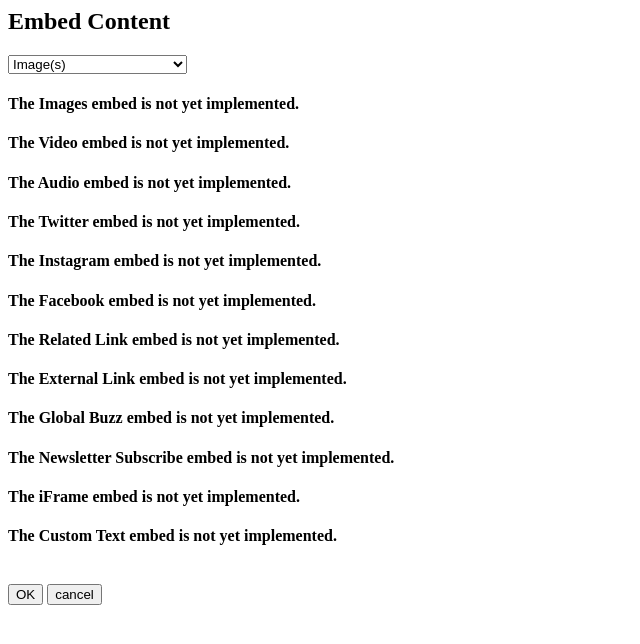
After one commit to PublicRadioInternational/embed-containers, a PHP site: page /modal/modal_main.php in a window 1280 px wide. The commit adds this page. Shown: the top 644 px of the page, without its empty margins (0-640 px from the left). Run offline with PHP 8.4, Linux system fonts and the light colour scheme.

Commit message:
organization and setup
setup for making all the embed type forms by organizing things into
their own html files and linking with php include statements

```diff
--- a/src/html/index.php
+++ b/src/html/index.php
@@ -41,7 +41,7 @@
 		</div>
 
 		<div id="em-modal">
-			<?php include 'modals/exampleModal.html'; ?>
+			<?php include "modal/modal_main.php"; ?>
 		</div>
 
 		<button id="dump-content" class="btn btn-primary">dump content</button>
--- /dev/null
+++ b/src/html/modal/modal_audio.html
@@ -0,0 +1 @@
+<h4>The Audio embed is not yet implemented.</h4>
--- /dev/null
+++ b/src/html/modal/modal_customText.html
@@ -0,0 +1 @@
+<h4>The Custom Text embed is not yet implemented.</h4>
--- /dev/null
+++ b/src/html/modal/modal_externalLink.html
@@ -0,0 +1 @@
+<h4>The External Link embed is not yet implemented.</h4>
--- /dev/null
+++ b/src/html/modal/modal_facebook.html
@@ -0,0 +1 @@
+<h4>The Facebook embed is not yet implemented.</h4>
--- /dev/null
+++ b/src/html/modal/modal_globalBuzz.html
@@ -0,0 +1 @@
+<h4>The Global Buzz embed is not yet implemented.</h4>
--- /dev/null
+++ b/src/html/modal/modal_iframe.html
@@ -0,0 +1 @@
+<h4>The iFrame embed is not yet implemented.</h4>
--- /dev/null
+++ b/src/html/modal/modal_image.html
@@ -0,0 +1 @@
+<h4>The Images embed is not yet implemented.</h4>
--- /dev/null
+++ b/src/html/modal/modal_instagram.html
@@ -0,0 +1 @@
+<h4>The Instagram embed is not yet implemented.</h4>
--- /dev/null
+++ b/src/html/modal/modal_main.php
@@ -0,0 +1,73 @@
+<div class="modal-content">
+	<div class="modal-header">
+		<h2>Embed Content</h2>
+	</div>
+	<select class="" id="select-embed-type">
+		<option value="image">Image(s)</option>
+		<option value="video">Video</option>
+		<option value="audio">Audio</option>
+		<option value="twitter">Tweet</option>
+		<option value="instagram">Instagram Image</option>
+		<option value="facebook">Facebook Status</option>
+		<option value="relatedLink">Related link</option>
+		<option value="externalLink">External link</option>
+		<option value="globalBuzz">Global Buzz</option>
+		<option value="newsletterSubscribe">Newsletter Subscribe form</option>
+		<option value="iframe">iFrame</option>
+		<option value="customText">Custom Text</option>
+	</select>
+
+	<div id="image">
+		<?php include 'modal_image.html'; ?>
+	</div>
+
+	<div id="video">
+		<?php include 'modal_video.html'; ?>
+	</div>
+
+	<div id="audio">
+		<?php include 'modal_audio.html'; ?>
+	</div>
+
+	<div id="twitter">
+		<?php include 'modal_twitter.html'; ?>
+	</div>
+
+	<div id="instagram">
+		<?php include 'modal_instagram.html'; ?>
+	</div>
+
+	<div id="facebook">
+		<?php include 'modal_facebook.html'; ?>
+	</div>
+
+	<div id="relatedLink">
+		<?php include 'modal_relatedLink.html'; ?>
+	</div>
+
+	<div id="externalLink">
+		<?php include 'modal_externalLink.html'; ?>
+	</div>
+
+	<div id="globalBuzz">
+		<?php include 'modal_globalBuzz.html'; ?>
+	</div>
+
+	<div id="newsletterSubscribe">
+		<?php include 'modal_newsletterSubscribe.html'; ?>
+	</div>
+
+	<div id="iframe">
+		<?php include 'modal_iframe.html'; ?>
+	</div>
+
+	<div id="customText">
+		<?php include 'modal_customText.html'; ?>
+	</div>
+
+	<br />
+	<div class="modal-footer">
+		<button id="btn-complete-modal" class="btn btn-primary">OK</button>
+		<button id="btn-abort-modal" class="btn btn-secondary">cancel</button>
+	</div>
+</div>
--- /dev/null
+++ b/src/html/modal/modal_newsletterSubscribe.html
@@ -0,0 +1 @@
+<h4>The Newsletter Subscribe embed is not yet implemented.</h4>
--- /dev/null
+++ b/src/html/modal/modal_relatedLink.html
@@ -0,0 +1 @@
+<h4>The Related Link embed is not yet implemented.</h4>
--- /dev/null
+++ b/src/html/modal/modal_twitter.html
@@ -0,0 +1 @@
+<h4>The Twitter embed is not yet implemented.</h4>
--- /dev/null
+++ b/src/html/modal/modal_video.html
@@ -0,0 +1 @@
+<h4>The Video embed is not yet implemented.</h4>
```
Also changed, not shown: src/html/modals/exampleModal.html (deleted, +0 -73 lines).
